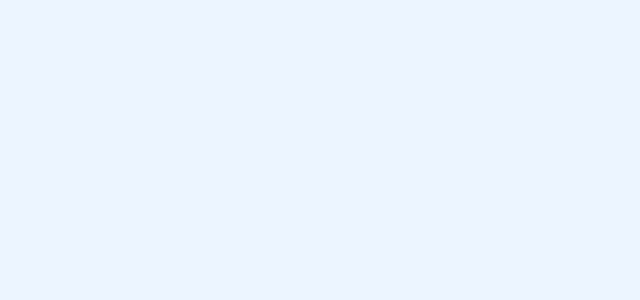
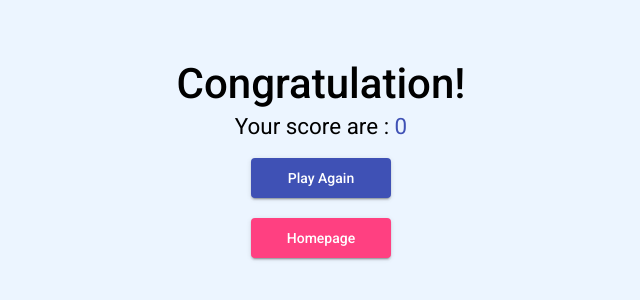
Before and after one commit to jojomanurung/WebAppQuiz, an Angular app: page /result in a window 1280 px wide. Shown: the part 232-532 px from the top of the page, without its empty margins (319-959 px from the left). Built offline with nearby package versions, Linux system fonts and the light colour scheme.

Commit message:
Update result page

```diff
--- a/src/app/end-app-quiz/end-app-quiz.component.css
+++ b/src/app/end-app-quiz/end-app-quiz.component.css
@@ -0,0 +1,56 @@
+.container {
+  width: 100vw;
+  height: 100vh;
+  display: flex;
+  justify-content: center;
+  align-items: center;
+  max-width: 80rem;
+  margin: 0 auto;
+  padding: 2rem;
+}
+
+.container > * {
+  width: 100%;
+}
+
+.col {
+  display: flex;
+  flex-direction: column;
+  align-items: center;
+}
+
+.margin-10 {
+  margin: 10px;
+}
+
+.congratsText {
+  font-size: 3em;
+  text-align: center;
+}
+
+.scoreText {
+  font-size: 1.6em;
+  text-align: center;
+}
+
+span {
+  color: #3f51b5;
+
+}
+
+#playAgainBtn {
+  width: 140px;
+  height: 40px;
+}
+
+#homeBtn {
+  width: 140px;
+  height: 40px;
+}
+
+.btnHoverEffect:hover {
+  cursor: pointer;
+  box-shadow: 0 0.1rem 0.5rem 0 rgba(11, 26, 34, 0.5);
+  transform: translateY(-1px);
+  transition: transform 150ms;
+}
--- a/src/app/end-app-quiz/end-app-quiz.component.html
+++ b/src/app/end-app-quiz/end-app-quiz.component.html
@@ -1,3 +1,34 @@
-<div>
-
+<div class="container">
+  <div class="col">
+    <div class="row">
+      <div id="score">
+        <h2 class="congratsText">Congratulation!</h2>
+        <p class="scoreText">Your score are : <span>{{ score }}</span> </p>
+      </div>
+    </div>
+    <div class="row">
+      <div class="margin-10">
+        <button
+        id="playAgainBtn"
+        mat-raised-button
+        class="btnHoverEffect"
+        color="primary"
+        (click)="goToGame()">
+          Play Again
+        </button>
+      </div>
+    </div>
+    <div class="row">
+      <div class="margin-10">
+        <button
+        id="homeBtn"
+        mat-raised-button
+        class="btnHoverEffect"
+        color="accent"
+        (click)="goToHome()">
+          Homepage
+        </button>
+      </div>
+    </div>
+  </div>
 </div>
--- a/src/app/end-app-quiz/end-app-quiz.component.ts
+++ b/src/app/end-app-quiz/end-app-quiz.component.ts
@@ -1,4 +1,6 @@
 import { Component, OnInit } from '@angular/core';
+import { Router } from '@angular/router';
+import { OpenTriviaDbService } from '../service/open-trivia-db.service';
 
 @Component({
   selector: 'app-end-app-quiz',
@@ -7,9 +9,20 @@ import { Component, OnInit } from '@angular/core';
 })
 export class EndAppQuizComponent implements OnInit {
 
-  constructor() { }
+  score = 0;
+
+  constructor(private apiDB: OpenTriviaDbService, private router: Router) { }
 
   ngOnInit(): void {
+    this.score = this.apiDB.getScore();
+    console.log(this.score);
   }
 
+  goToHome() {
+    this.router.navigate(['']);
+  }
+
+  goToGame() {
+    this.router.navigate(['game']);
+  }
 }
```
